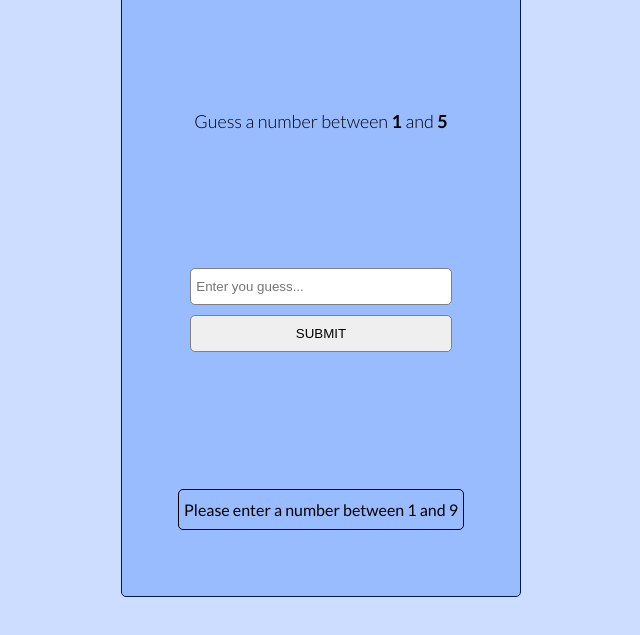
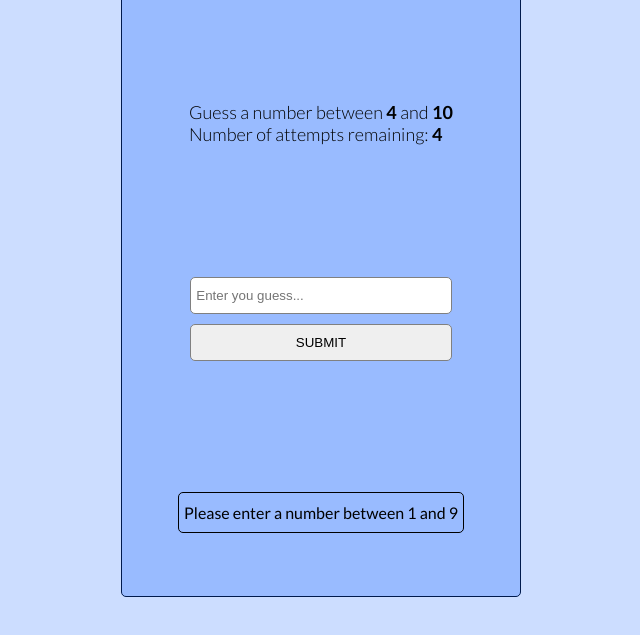
Before and after one commit to DariuszOkonski/js-number-guesser, a website: page index.html in a window 1280 px wide. Shown: the part 163-798 px from the top of the page, without its empty margins (319-959 px from the left). Drawn offline with Linux system fonts and the light colour scheme.

Commit message:
add another h3 and wrap it into class score

```diff
--- a/index.html
+++ b/index.html
@@ -11,7 +11,10 @@
   <body>
     <section class="container">
       <h1>Number Guesser</h1>
-      <h3>Guess a number between <span>1</span> and <span>5</span></h3>
+      <div class="score">
+        <h3>Guess a number between <span>4</span> and <span>10</span></h3>
+        <h3>Number of attempts remaining: <span>4</span></h3>
+      </div>
 
       <form class="container__form">
         <input type="number" placeholder="Enter you guess..." />
```
